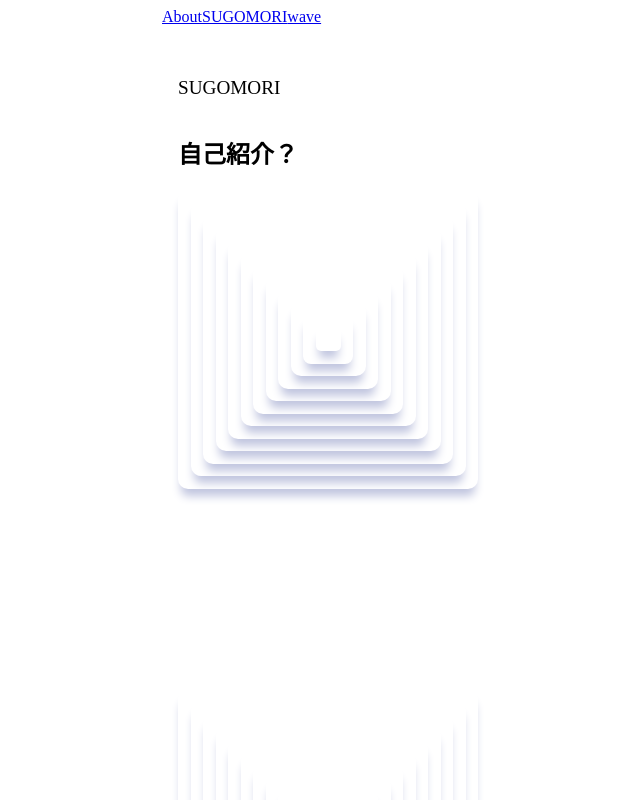
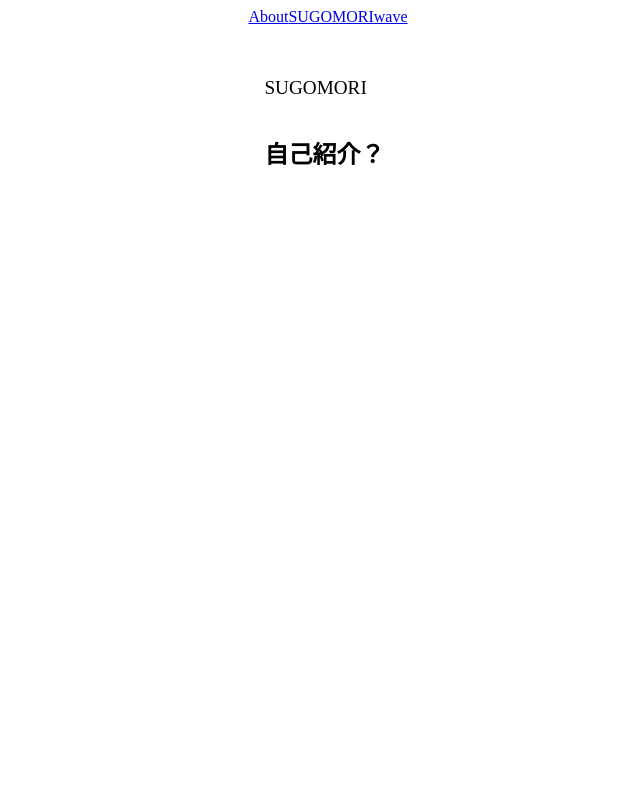
Before and after one commit to aa-0921/aoyama-portfolio, a Next.js app: page /SUGOMORI in a window 1280 px wide. Shown: the top 800 px of the page, without its empty margins (312-952 px from the left). Built offline with nearby package versions, Linux system fonts and the light colour scheme.

Commit message:
[add]reverse-wave成功

```diff
--- a/styles/global.css
+++ b/styles/global.css
@@ -3,213 +3,7 @@ body {
   justify-content: center;
   align-items: center;
 }
-
-/* ーーーピラミッドーーーーーーーー */
-
-#container {
-  top: 0;
-  left: 0;
-  display: flex;
-  align-items: center;
-  justify-content: center;
-  background-color: none;
-  height: 300px;
-  width: 300px;
-  overflow: visible;
-}
-#container2 {
-  /* bottom: 0;
-  right: 0; */
-  margin-top: 200px;
-  margin-right: 0;
-  margin-bottom: 0;
-  display: flex;
-  align-items: center;
-  justify-content: center;
-  background-color: none;
-  height: 300px;
-  width: 300px;
-  overflow: visible;
-}
-
-#squareOne,
-#square2One {
-  display: flex;
-  justify-content: center;
-  align-items: center;
-  height: 300px;
-  width: 300px;
-  border-radius: 10px;
-  box-shadow: 0px 10px 10px -3px #c0c5df;
-  background-color: #fff;
-  overflow: hidden;
-  transition: 0.2s ease;
-}
-
-#squareTwo,
-#square2Two {
-  display: flex;
-  justify-content: center;
-  align-items: center;
-  height: 275px;
-  width: 275px;
-  border-radius: 10px;
-  box-shadow: 0px 10px 10px -3px #c0c5df;
-  background-color: #fff;
-  overflow: hidden;
-  transition: 0.1s ease;
-}
-
-#squareThree,
-#square2Three {
-  display: flex;
-  justify-content: center;
-  align-items: center;
-  height: 250px;
-  width: 250px;
-  border-radius: 10px;
-  box-shadow: 0px 10px 10px -3px #c0c5df;
-  background-color: #fff;
-  overflow: hidden;
-  transition: 0.1s ease;
-}
-
-#squareFour,
-#square2Four {
-  display: flex;
-  justify-content: center;
-  align-items: center;
-  height: 225px;
-  width: 225px;
-  border-radius: 10px;
-  box-shadow: 0px 10px 10px -3px #c0c5df;
-  background-color: #fff;
-  overflow: hidden;
-  transition: 0.1s ease;
-}
-
-#squareFive,
-#square2Five {
-  display: flex;
-  justify-content: center;
-  align-items: center;
-  height: 200px;
-  width: 200px;
-  border-radius: 10px;
-  box-shadow: 0px 10px 10px -3px #c0c5df;
-  background-color: #fff;
-  overflow: hidden;
-  transition: 0.1s ease;
-}
-
-#squareSix,
-#square2Six {
-  display: flex;
-  justify-content: center;
-  align-items: center;
-  height: 175px;
-  width: 175px;
-  border-radius: 10px;
-  box-shadow: 0px 10px 10px -3px #c0c5df;
-  background-color: #fff;
-  overflow: hidden;
-  transition: 0.1s ease;
-}
-
-#squareSeven,
-#square2Seven {
-  display: flex;
-  justify-content: center;
-  align-items: center;
-  height: 150px;
-  width: 150px;
-  border-radius: 10px;
-  box-shadow: 0px 10px 10px -3px #c0c5df;
-  background-color: #fff;
-  overflow: hidden;
-  transition: 0.1s ease;
-}
-
-#squareEight,
-#square2Eight {
-  display: flex;
-  justify-content: center;
-  align-items: center;
-  height: 125px;
-  width: 125px;
-  border-radius: 10px;
-  box-shadow: 0px 10px 10px -3px #c0c5df;
-  background-color: #fff;
-  overflow: hidden;
-  transition: 0.1s ease;
-}
-
-#squareNine,
-#square2Nine {
-  display: flex;
-  justify-content: center;
-  align-items: center;
-  height: 100px;
-  width: 100px;
-  border-radius: 10px;
-  box-shadow: 0px 10px 10px -3px #c0c5df;
-  background-color: #fff;
-  overflow: hidden;
-  transition: 0.1s ease;
-}
-
-#squareTen,
-#square2Ten {
-  display: flex;
-  justify-content: center;
-  align-items: center;
-  height: 75px;
-  width: 75px;
-  border-radius: 10px;
-  box-shadow: 0px 10px 10px -3px #c0c5df;
-  background-color: #fff;
-  overflow: hidden;
-  transition: 0.1s ease;
-}
-
-#squareEleven,
-#square2Eleven {
-  display: flex;
-  justify-content: center;
-  align-items: center;
-  height: 50px;
-  width: 50px;
-  border-radius: 8px;
-  box-shadow: 0px 10px 10px -3px #c0c5df;
-  background-color: #fff;
-  overflow: hidden;
-  transition: 0.1s ease;
-}
-
-#squareTwelve,
-#square2Twelve {
-  display: flex;
-  justify-content: center;
-  align-items: center;
-  height: 25px;
-  width: 25px;
-  border-radius: 5px;
-  box-shadow: 0px 10px 10px -3px #c0c5df;
-  background-color: #fff;
-  overflow: hidden;
-  transition: 0.1s ease;
-}
-
-.eye {
-  background-color: red;
-  width: 15px;
-  height: 15px;
-  position: relative;
-  top: 0;
-}
-
-/* ---ここまでピラミッド--------------- */
-
+/* ーーーtop-wave */
 .box {
   width: 900px;
   height: 300px;
@@ -226,7 +20,7 @@ body {
   position: absolute;
   top: 3%;
   left: 50%;
-  background: #0af;
+  background: #005c87;
   width: 500px;
   height: 500px;
   margin-left: -250px;
@@ -332,15 +126,63 @@ body {
   text-shadow: 0 1px 0 rgba(black, 0.1);
   text-indent: 0.3em;
 }
+/* ---little -----------*/
+
+.little-box {
+  width: 300px;
+  height: 300px;
+  border-radius: 5px;
+  box-shadow: 0 2px 30px rgba(black, 0.2);
+  background: lighten(#f0f4c3, 10%);
+  position: relative;
+  overflow: hidden;
+  transform: translate3d(0, 0, 0);
+}
+.little-box > .wave {
+  opacity: 0.4;
+  position: absolute;
+  top: 3%;
+  left: 50%;
+  background: #0af;
+  width: 50px;
+  height: 50px;
+  margin-left: -20px;
+  margin-top: -20px;
+  transform-origin: 50% 48%;
+  border-radius: 43%;
+  animation: drift 3000ms infinite linear;
+}
+
+.little-box > .title {
+  position: absolute;
+  left: 0;
+  bottom: 0;
+  width: 100%;
+  z-index: 1;
+  line-height: 300px;
+  text-align: center;
+  transform: translate3d(0, 0, 0);
+  color: white;
+  text-transform: uppercase;
+  font-family: "Playfair Display", serif;
+  letter-spacing: 0.4em;
+  font-size: 24px;
+  text-shadow: 0 1px 0 rgba(black, 0.1);
+  text-indent: 0.3em;
+}
+/* -------little-------- */
 
 /* ----reverse-wave--- */
 
-#__next > div:nth-child(4) > svg {
+#__next > div.wave-band > div:nth-child(2) {
   transform: rotate(180deg);
-  margin-top: -10px;
+  margin-top: -20px;
 }
 
 /* ----css-wave-------- */
+.css-wave-container {
+  position: relative;
+}
 .css-wave-wrap {
   width: 100%;
   height: 100px;
@@ -348,6 +190,12 @@ body {
   bottom: 0;
   left: 0;
 }
+.reverse {
+  transform: rotate(180deg);
+  margin-top: -40px;
+  margin-bottom: -80px;
+}
+
 .css-wave-wrap .css-wave {
   width: 100%;
   height: 100%;
@@ -364,7 +212,7 @@ body {
   position: absolute;
   bottom: 0;
 }
-.css-wave-wrap .css-wave.wave2 {
+.css-wave-wrap > .css-wave.wave2 {
   animation: animate 13s linear infinite;
   z-index: 999;
   opacity: 0.5;
@@ -372,7 +220,7 @@ body {
   position: absolute;
   bottom: 10px;
 }
-.css-wave-wrap .css-wave.wave3 {
+.css-wave-wrap > .css-wave.wave3 {
   animation: animate 29s linear infinite;
   z-index: 998;
   opacity: 0.2;
@@ -380,7 +228,40 @@ body {
   position: absolute;
   bottom: 15px;
 }
-.css-wave-wrap .css-wave.wave4 {
+.css-wave-wrap > .css-wave.wave4 {
+  animation: animate 13s linear infinite;
+  z-index: 997;
+  opacity: 0.7;
+  animation-delay: -5s;
+  position: absolute;
+  bottom: 10px;
+}
+
+.css-wave-wrap-reverse > .css-wave.wave1 {
+  animation: animate 10s linear infinite;
+  z-index: 1000;
+  opacity: 1;
+  animation-delay: 0s;
+  position: absolute;
+  bottom: 0;
+}
+.css-wave-wrap-reverse > .css-wave.wave2 {
+  animation: animate 13s linear infinite;
+  z-index: 999;
+  opacity: 0.5;
+  animation-delay: -5s;
+  position: absolute;
+  bottom: 10px;
+}
+.css-wave-wrap-reverse > .css-wave.wave3 {
+  animation: animate 29s linear infinite;
+  z-index: 998;
+  opacity: 0.2;
+  animation-delay: -2s;
+  position: absolute;
+  bottom: 15px;
+}
+.css-wave-wrap-reverse > .css-wave.wave4 {
   animation: animate 13s linear infinite;
   z-index: 997;
   opacity: 0.7;
@@ -397,3 +278,15 @@ body {
     background-position-x: 1000px;
   }
 }
+
+/* ---neubox */
+
+.neu-box {
+  border-radius: 50px;
+  background: #ffffff;
+  box-shadow: inset 20px 20px 60px #d9d9d9, inset -20px -20px 60px #ffffff;
+  margin-bottom: 300px;
+  margin-top: 300px;
+  width: 200px;
+  height: 300px;
+}
```
Also changed, not shown: pages/wave.js (+17 -0 lines), 1 other file (tests, documents, lock files or other folders).
